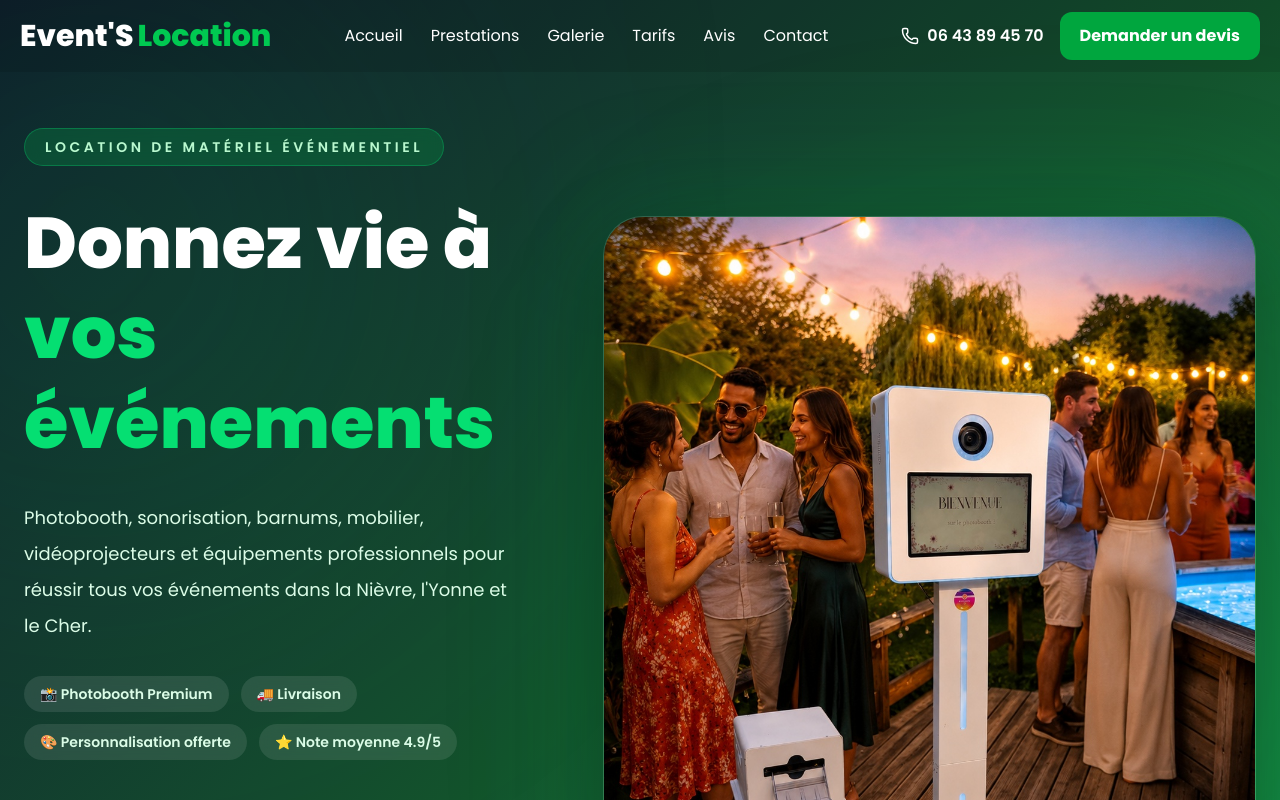
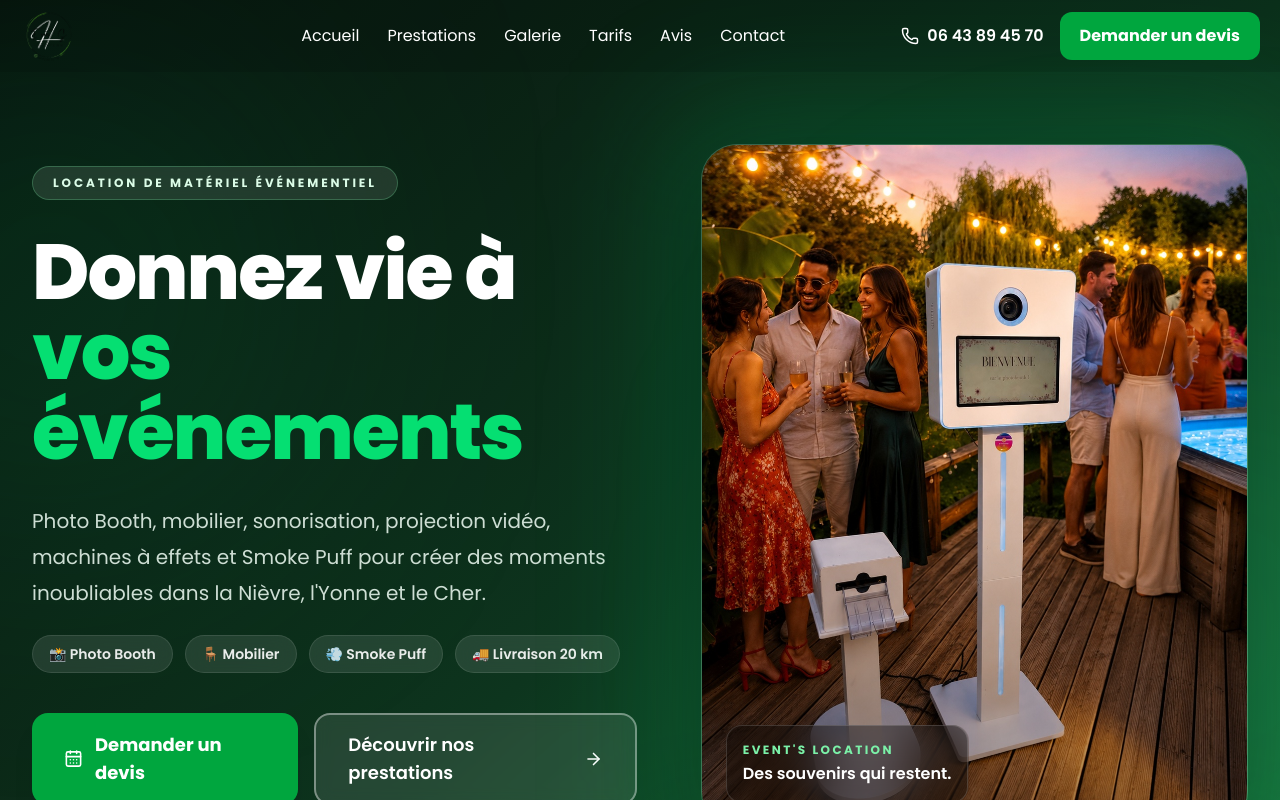
Before and after one commit to Seb050721/eventslocation, a Next.js app: page / in a window 1280 px wide. Shown: the top 800 px of the page. Built offline with nearby package versions, Linux system fonts and the light colour scheme.

Commit message:
Header et hero

```diff
--- a/components/Header/Header.tsx
+++ b/components/Header/Header.tsx
@@ -2,6 +2,7 @@
 
 import { useEffect, useState } from "react";
 import Link from "next/link";
+import Image from "next/image";
 import { Menu, X, Phone } from "lucide-react";
 
 export default function Header() {
@@ -38,22 +39,20 @@ export default function Header() {
 
           {/* LOGO */}
           <Link
-            href="/"
-            onClick={closeMenu}
-            className="flex items-center"
+             href="/"
+             onClick={closeMenu}
+              className="relative flex h-[58px] w-[145px] shrink-0 items-center sm:w-[165px]"
+             aria-label="Event'S Location - Accueil"
           >
-            <span
-              className={`text-2xl font-black sm:text-3xl ${
-                scrolled ? "text-gray-900" : "text-white"
-              }`}
-            >
-              Event&apos;S
-            </span>
-
-            <span className="ml-1 text-2xl font-black text-green-500 sm:text-3xl">
-              Location
-            </span>
-          </Link>
+            <Image
+              src="/Logo/Logo.png"
+            alt="Event'S Location"
+            fill
+            priority
+            sizes="(max-width: 640px) 145px, 165px"
+            className="object-contain object-left"
+            />
+        </Link>
 
           {/* MENU DESKTOP */}
           <nav
--- a/components/Hero/Hero.tsx
+++ b/components/Hero/Hero.tsx
@@ -4,97 +4,135 @@ import HeroStats from "./HeroStats";
 
 export default function Hero() {
   return (
-    <section className="relative min-h-[950px] overflow-hidden bg-gradient-to-br from-[#0f172a] via-[#14532d] to-[#16a34a]">
+    <section className="relative overflow-hidden bg-gradient-to-br from-[#07120c] via-[#0d351e] to-[#16833f]">
 
-      {/* Halo gauche */}
-      <div className="absolute -left-40 top-0 h-[500px] w-[500px] rounded-full bg-green-500/20 blur-[180px]" />
+      {/* Halos */}
+      <div className="pointer-events-none absolute -left-40 top-20 h-[420px] w-[420px] rounded-full bg-green-400/15 blur-[140px]" />
 
-      {/* Halo droite */}
-      <div className="absolute right-0 top-1/3 h-[450px] w-[450px] rounded-full bg-emerald-400/20 blur-[180px]" />
+      <div className="pointer-events-none absolute -right-40 top-1/3 h-[500px] w-[500px] rounded-full bg-emerald-300/15 blur-[160px]" />
 
-      <div className="relative mx-auto flex min-h-screen max-w-7xl flex-col items-center justify-center gap-20 px-6 pt-32 pb-20 lg:flex-row">
+      {/* Contenu principal */}
+      <div className="relative mx-auto max-w-7xl px-5 pb-16 pt-28 sm:px-6 sm:pt-32 lg:px-8 lg:pb-24 lg:pt-36">
 
-        {/* Partie texte */}
-        <div className="max-w-2xl">
+        <div className="grid items-center gap-12 lg:grid-cols-[1.05fr_0.95fr] lg:gap-16">
 
-          <span className="inline-flex items-center rounded-full border border-green-400/30 bg-green-500/20 px-5 py-2 text-sm font-semibold uppercase tracking-[0.25em] text-green-200 backdrop-blur">
+          {/* =========================================
+              TEXTE
+          ========================================= */}
+
+          <div className="order-1">
+
+            {/* Badge */}
+            <span className="inline-flex rounded-full border border-green-300/25 bg-white/10 px-4 py-2 text-[11px] font-bold uppercase tracking-[0.18em] text-green-100 backdrop-blur-md sm:px-5 sm:text-xs sm:tracking-[0.24em]">
               Location de matériel événementiel
             </span>
 
-          <h1 className="mt-8 text-5xl font-black leading-tight text-white md:text-6xl lg:text-7xl">
+            {/* Titre */}
+            <h1 className="mt-6 max-w-3xl text-[42px] font-black leading-[1.02] tracking-tight text-white sm:text-5xl md:text-6xl lg:mt-8 lg:text-7xl xl:text-[78px]">
+
               Donnez vie à
+
               <span className="block text-green-400">
                 vos événements
               </span>
+
             </h1>
 
-          <p className="mt-8 max-w-xl text-lg leading-9 text-green-100">
-            Photobooth, sonorisation, barnums, mobilier, vidéoprojecteurs
-            et équipements professionnels pour réussir tous vos événements
-            dans la Nièvre, l'Yonne et le Cher.
+            {/* Description */}
+            <p className="mt-6 max-w-2xl text-base leading-7 text-green-50/85 sm:text-lg sm:leading-8 lg:mt-8 lg:text-xl lg:leading-9">
+              Photo Booth, mobilier, sonorisation, projection vidéo,
+              machines à effets et Smoke Puff pour créer des moments
+              inoubliables dans la Nièvre, l&apos;Yonne et le Cher.
             </p>
-          <div className="mt-8 flex flex-wrap gap-3">
 
-    <span className="rounded-full bg-white/10 px-4 py-2 text-sm font-semibold text-green-100 backdrop-blur">
-        📸 Photobooth Premium
+            {/* Petits badges */}
+            <div className="mt-6 flex flex-wrap gap-2 sm:gap-3">
+
+              <span className="rounded-full border border-white/10 bg-white/10 px-3 py-2 text-xs font-semibold text-white/90 backdrop-blur-md sm:px-4 sm:text-sm">
+                📸 Photo Booth
               </span>
 
-    <span className="rounded-full bg-white/10 px-4 py-2 text-sm font-semibold text-green-100 backdrop-blur">
-        🚚 Livraison
+              <span className="rounded-full border border-white/10 bg-white/10 px-3 py-2 text-xs font-semibold text-white/90 backdrop-blur-md sm:px-4 sm:text-sm">
+                🪑 Mobilier
               </span>
 
-    <span className="rounded-full bg-white/10 px-4 py-2 text-sm font-semibold text-green-100 backdrop-blur">
-        🎨 Personnalisation offerte
+              <span className="rounded-full border border-white/10 bg-white/10 px-3 py-2 text-xs font-semibold text-white/90 backdrop-blur-md sm:px-4 sm:text-sm">
+                💨 Smoke Puff
               </span>
 
-    <span className="rounded-full bg-white/10 px-4 py-2 text-sm font-semibold text-green-100 backdrop-blur">
-        ⭐ Note moyenne 4.9/5
+              <span className="rounded-full border border-white/10 bg-white/10 px-3 py-2 text-xs font-semibold text-white/90 backdrop-blur-md sm:px-4 sm:text-sm">
+                🚚 Livraison 20 km
               </span>
 
             </div>
 
+            {/* Boutons */}
             <HeroButtons />
-
-          <HeroStats />
 
           </div>
 
-        {/* Image */}
+          {/* =========================================
+              IMAGE
+          ========================================= */}
 
-      <div className="absolute inset-0 bg-gradient-to-t from-black/30 via-transparent to-transparent opacity-0 transition duration-500 group-hover:opacity-100" />
+          <div className="order-2 mx-auto w-full max-w-[520px] lg:max-w-none">
+
             <div className="relative">
 
-          <div className="absolute inset-0 rounded-[40px] bg-green-500/20 blur-3xl" />
+              {/* Halo derrière image */}
+              <div className="absolute -inset-5 rounded-[38px] bg-green-400/20 blur-3xl sm:-inset-8" />
 
-          <div className="group relative overflow-hidden rounded-[40px] border border-white/10 bg-white/5 shadow-[0_30px_80px_rgba(0,0,0,0.35)] backdrop-blur">
+              <div className="group relative overflow-hidden rounded-[28px] border border-white/15 bg-white/5 shadow-[0_30px_90px_rgba(0,0,0,0.35)] sm:rounded-[36px]">
+
+                <div className="relative aspect-[4/5] w-full sm:aspect-[5/6] lg:aspect-[4/5]">
 
                   <Image
                     src="/images/hero-photobooth.jpg"
-              alt="Photobooth Event'S Location"
-              width={700}
-              height={850}
+                    alt="Photo Booth Event'S Location lors d'un événement"
+                    fill
                     priority
-              className="h-auto w-full object-cover transition duration-700 hover:scale-105"
+                    sizes="(max-width: 1024px) 90vw, 45vw"
+                    className="object-cover transition-transform duration-700 group-hover:scale-[1.03]"
                   />
+
+                  <div className="absolute inset-0 bg-gradient-to-t from-black/35 via-transparent to-transparent" />
+
+                  {/* Badge photo */}
+                  <div className="absolute bottom-4 left-4 right-4 rounded-2xl border border-white/15 bg-black/35 p-4 text-white backdrop-blur-xl sm:bottom-6 sm:left-6 sm:right-auto sm:max-w-[300px]">
+
+                    <p className="text-xs font-bold uppercase tracking-[0.2em] text-green-300">
+                      Event&apos;S Location
+                    </p>
+
+                    <p className="mt-1 text-sm font-semibold sm:text-base">
+                      Des souvenirs qui restent.
+                    </p>
 
                   </div>
 
                 </div>
 
               </div>
-            <div className="absolute bottom-0 left-0 right-0">
-
-            <svg
-            viewBox="0 0 1440 140"
-            className="w-full text-white"
-            fill="currentColor"
-             >
-
-          <path d="M0,96L80,90.7C160,85,320,75,480,74.7C640,75,800,85,960,96C1120,107,1280,117,1360,122.7L1440,128L1440,160L1360,160C1280,160,1120,160,960,160C800,160,640,160,480,160C320,160,160,160,80,160L0,160Z" />
-
-        </svg>
 
             </div>
+
+          </div>
+
+        </div>
+
+        {/* =========================================
+            STATISTIQUES
+        ========================================= */}
+
+        <div className="mt-12 lg:mt-16">
+          <HeroStats />
+        </div>
+
+      </div>
+
+      {/* Ligne basse */}
+      <div className="pointer-events-none absolute inset-x-0 bottom-0 h-px bg-gradient-to-r from-transparent via-green-300/30 to-transparent" />
+
     </section>
   );
 }
```
Lines whose indentation alone changed are shown as unchanged.
